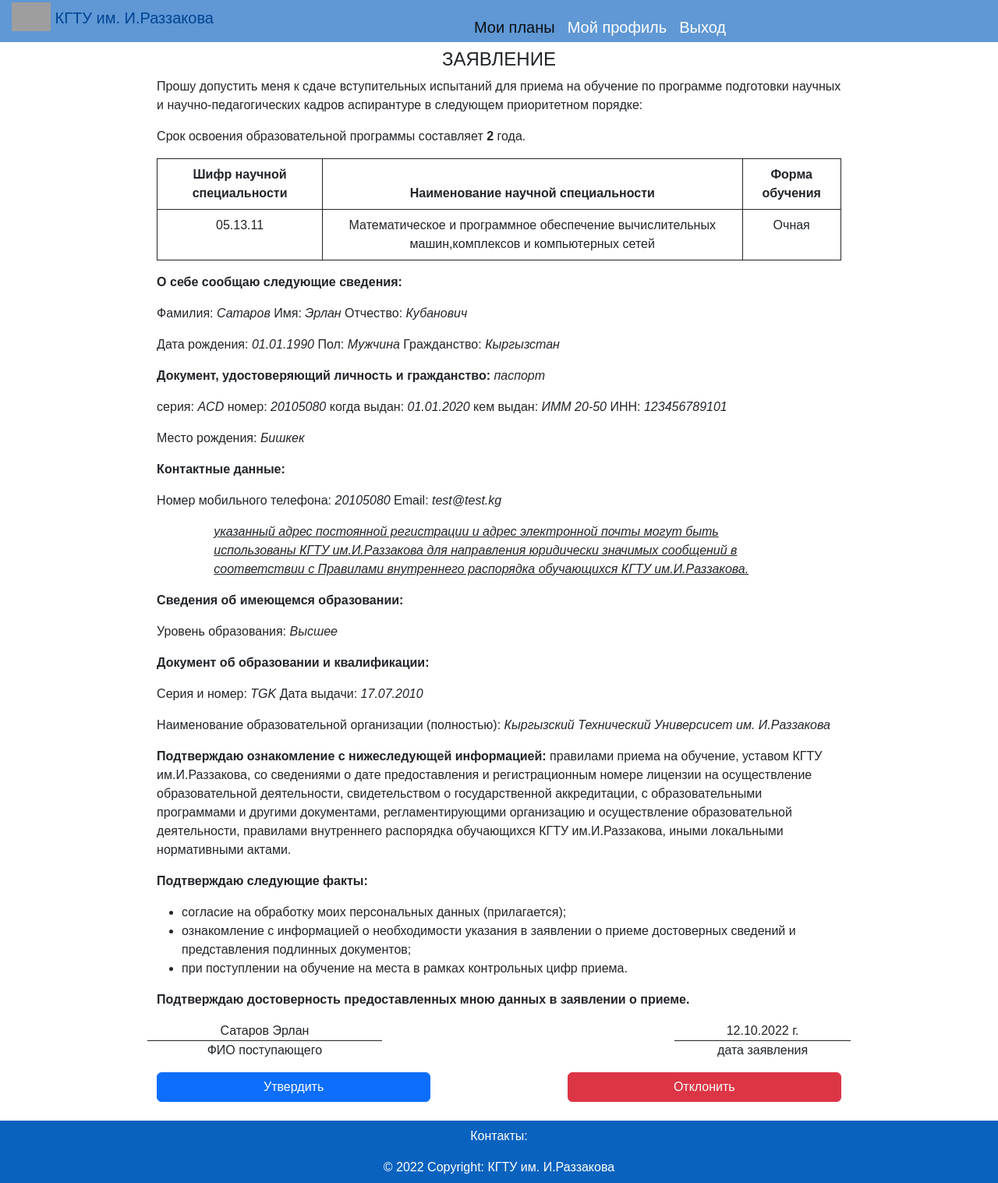
After one commit to vasview/graduate_school, a Django app: template applications/templates/applications/show_application.html in a window 1280 px wide. The commit adds this page. Shown: the whole page at 78% size. Run offline with Django 4.2, Linux system fonts and the light colour scheme; the template is opened without the code that fills it, so the values that code supplies are empty; parts of the project's set-up code (start-up, migrations or seed data) failed here and were passed over; some libraries are stand-ins or nearby versions; grey boxes are pictures that could not be loaded.

Commit message:
Added new Applciation form, index application page and show application page.

```diff
--- a/applications/templates/applications/new_application.html
+++ b/applications/templates/applications/new_application.html
@@ -1,9 +1,9 @@
 {% extends "base.html" %}
 {% load static %}
-{% block title %}Application Polytech{% endblock %}
+{% block title %}New Application Polytech{% endblock %}
 
 {% block style_head %}
-    <link rel="stylesheet" type="text/css" href="{% static 'css/new_application.css' %}?{% now 'U' %}"/>
+    <link rel="stylesheet" type="text/css" href="{% static 'css/application_form.css' %}?{% now 'U' %}"/>
 {% endblock %}
 
 {% block page_content %}
--- /dev/null
+++ b/applications/templates/applications/show_application.html
@@ -0,0 +1,118 @@
+{% extends "base.html" %}
+{% load static %}
+{% block title %}Application Polytech{% endblock %}
+
+{% block style_head %}
+    <link rel="stylesheet" type="text/css" href="{% static 'css/application_form.css' %}?{% now 'U' %}"/>
+{% endblock %}
+
+{% block page_content %}
+<div class="main_block_section mb-3">
+    <div class="application-form col-10">
+        <h4 class="text-center text-uppercase">Заявление</h4>
+        <div class="col-sm-10 mb-3">
+            <p>
+                Прошу допустить меня к сдаче вступительных испытаний для приема
+                на обучение по программе подготовки научных и научно-педагогических
+                кадров аспирантуре в следующем приоритетном порядке:
+            </p>
+            <p>
+                Срок освоения образовательной программы составляет <span class="fw-bold">2</span> года.
+            </p>
+
+            <table class="table table-bordered border-dark text-center">
+                <thead>
+                    <tr>
+                        <th>Шифр научной специальности</th>
+                        <th>Наименование научной специальности</th>
+                        <th>Форма обучения</th>
+                    </tr>
+                </thead>
+                <tbody>
+                    <tr>
+                        <td>05.13.11</td>
+                        <td>Математическое и программное обеспечение вычислительных машин,комплексов и компьютерных сетей</td>
+                        <td>Очная</td>
+                    </tr>
+                </tbody>
+            </table>
+            <p class="fw-bold">О себе сообщаю следующие сведения:</p>
+            <p>
+                Фамилия: <span class="fst-italic">Сатаров</span>
+                Имя: <span class="fst-italic">Эрлан</span>
+                Отчество: <span class="fst-italic">Кубанович</span>
+            </p>
+            <p>
+                Дата рождения: <span class="fst-italic">01.01.1990</span>
+                Пол: <span class="fst-italic">Мужчина</span>
+                Гражданство: <span class="fst-italic">Кыргызстан</span>
+            </p>
+            <p class="fw-bold">
+                Документ, удостоверяющий личность и гражданство: <span class="fw-normal fst-italic">паспорт</span>
+            </p>
+            <p>
+                серия: <span class="fst-italic">ACD</span>
+                номер: <span class="fst-italic">20105080</span>
+                когда выдан: <span class="fst-italic">01.01.2020</span>
+                кем выдан: <span class="fst-italic">ИММ 20-50</span>
+                ИНН: <span class="fst-italic">123456789101</span>
+            </p>
+            <p>
+                Место рождения: <span class="fst-italic">Бишкек</span>
+            </p>
+            <p class="fw-bold">
+                Контактные данные:
+            </p>
+            <p>
+                Номер мобильного телефона: <span class="fst-italic">20105080</span>
+                Email: <span class="fst-italic">test@test.kg</span>
+            </p>
+            <p class="col-10 fst-italic text-decoration-underline">
+                указанный адрес постоянной регистрации и адрес электронной почты могут быть использованы КГТУ им.И.Раззакова для направления юридически значимых сообщений в соответствии с Правилами внутреннего распорядка обучающихся КГТУ им.И.Раззакова.
+            </p>
+            <p class="fw-bold">Сведения об имеющемся образовании:</p>
+            <p>
+                Уровень образования: <span class="fst-italic">Высшее</span>
+            </p>
+            <p class="fw-bold">Документ об образовании и квалификации:</p>
+            <p>
+                Серия и номер: <span class="fst-italic">TGK</span>
+                Дата выдачи: <span class="fst-italic">17.07.2010</span>
+            </p>
+            <p>
+                Наименование образовательной организации (полностью): <span class="fst-italic">Кыргызский Технический Универсисет им. И.Раззакова</span>
+            </p>
+            <p><span class="fw-bold">Подтверждаю ознакомление с нижеследующей информацией:</span>
+                правилами приема на обучение, уставом КГТУ им.И.Раззакова, со сведениями о дате предоставления и регистрационным номере лицензии на осуществление образовательной деятельности, свидетельством о государственной аккредитации, с образовательными программами и другими документами, регламентирующими организацию и осуществление образовательной деятельности, правилами внутреннего распорядка обучающихся КГТУ им.И.Раззакова, иными локальными нормативными актами.
+            </p>
+            <p class="fw-bold">Подтверждаю следующие факты:</p>
+            <ul>
+                <li>согласие на обработку моих персональных данных (прилагается);</li>
+                <li>
+                    ознакомление с информацией о необходимости указания в заявлении о приеме достоверных сведений и представления подлинных документов;
+                </li>
+                <li>при поступлении на обучение на места в рамках контрольных цифр приема.</li>
+            </ul>
+            <p class="fw-bold">Подтверждаю достоверность предоставленных мною данных в заявлении о приеме.</p>
+            <div class="row text-center">
+                <div class="col-sm-4 border-bottom border-dark">Сатаров Эрлан</div>
+                <div class="col-sm-1"></div>
+                <div class="col-sm-3"></div>
+                <div class="col-sm-1"></div>
+                <div class="col-sm-3 border-bottom border-dark">12.10.2022 г.</div>
+            </div>
+            <div class="row text-center">
+                <div class="col-sm-4">ФИО поступающего</div>
+                <div class="col-sm-1"></div>
+                <div class="col-sm-3"></div>
+                <div class="col-sm-1"></div>
+                <div class="col-sm-3">дата заявления</div>
+            </div>
+        </div>
+        <div class="d-flex justify-content-between">
+              <a href="" class="btn btn-primary col-4">Утвердить</a>
+              <a href="" class="btn btn-danger col-4">Отклонить</a>
+        </div>
+    </div>
+</div>
+{% endblock %}
```
Also changed, not shown: applications/templates/applications/index_application.html (+12 -8 lines), applications/views.py (+10 -6 lines).
